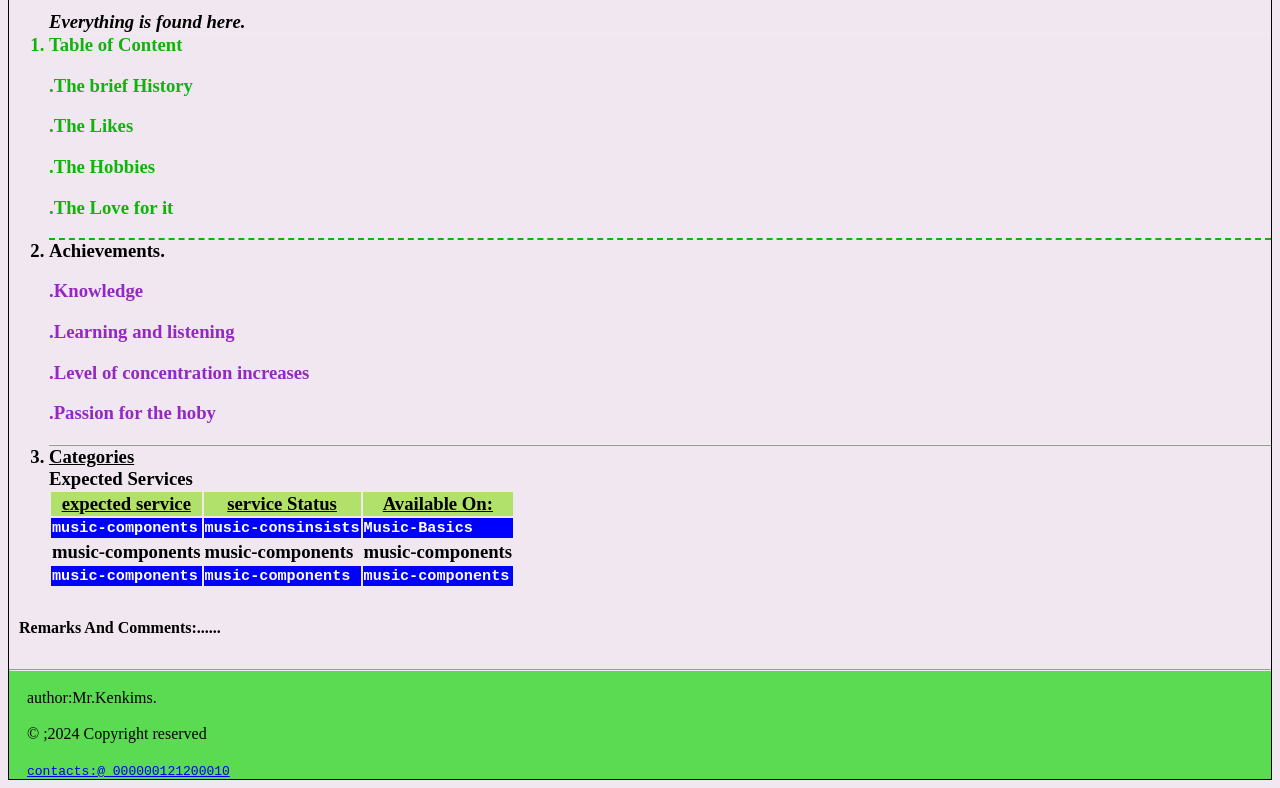
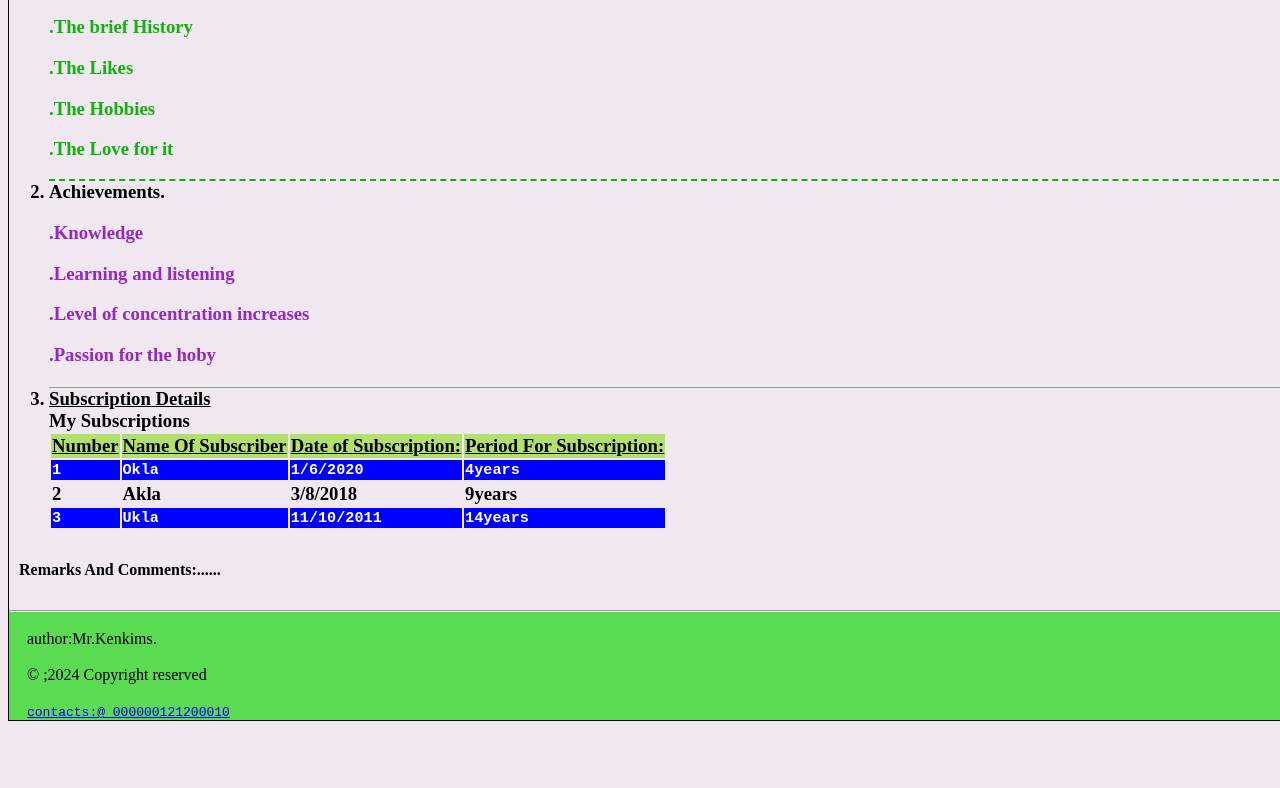
Before and after one commit to kenkim-pol/master-github.io, a plain HTML site: page index.html in a window 1280 px wide. Shown: the part 564-1352 px from the top of the page. After the commit the page ends 1293 px from the top, so only its background shows below. Drawn offline with Linux system fonts and the light colour scheme.

Commit message:
Update index.html

```diff
--- a/index.html
+++ b/index.html
@@ -4,46 +4,63 @@
         <meta charset="utf-8">
         <title>Ken Kim Coding Lessons</title>
     </head>
+
     <header style = "background-color:rgb(247, 188, 247); padding:7px;" >
+
      <h1> How to become a good coding student</h1>
+
         <a href="https://kenkim-pol.github.io/invitocad.github.io/"style="text-decoration:none;border-radius:2px;background-color:blue;color:white;width:33px;padding:8px">Home</a>
+
         <a href="https://kenkim-pol.github.io/myhome-revised.github.io/"style="text-decoration:none;border-radius:2px;background-color:maroon;color:white;width:33px;padding:5px">Where i Started</a>
+
         <a href="https://kenkim-pol.github.io/my-project/"style="text-decoration:none;border-radius:2px;background-color:black;color:white;width:33px;padding:6px;">What to Learn</a>
+
         <a href="https://kenkim-pol.github.io/test-github.io/"style="text-decoration:none;border-radius:2px;background-color:maroon;color:white;width:33px;padding:6px">More resources</a>
+
        <a href="https://kenkim-pol.github.io/my-forms/"style="text-decoration:none;border-radius:2px;background-color:rgb(124, 201, 56);color:white;width:33px;padding:6px">Register now</a>
+
         <hr>
+
     </header>
  <style>
         body {
             background-color:rgb(240, 231, 240);
             border:solid 1px;
         }
+
         #location:hover {
             background-color:rgb(50, 209, 42);
 
         }
+
         .picA,.picB,.picC,.picD{
             width:200px;
 
         }
 
+
         #kimlocation{
             color:rgb(230, 37, 159);
         }
+
         #Cate,th{
             text-decoration:underline;
         }
+
         a:link,#look{
             font-family:monospace;
         }
+
         a:hover{
             color:red;
         }
+
         table .A{
             background-color:blue;
             color:white;
             font-family:monospace;
         }
+
         #look,th{
             background-color:rgb(177, 224, 107);
         }
@@ -52,21 +69,25 @@
             border-bottom:dashed 2px;
              border-top:ridge 1px;
         }
+
         #Cate{
              border-top:ridge 3px;
         }
+
         #cont{
             color:rgb(16, 179, 11);
         }
+
     .achi{
             color:rgb(149, 39, 196);
-
         }
 
         </style>
-    <body>
+    <body
+    style="width:100%;height:100%;">
+
 <h1 id="kimlocation">Welcome @ kenkim's services.</h1>
-<h1 id="location"><a href="https://www.facebook.com/profile.php?id=100064666633048">Please click me to see the location</a></h1>
+
 <div id="sites">
 <ul>What do i need to visit in this website?
 <li><a href="#Content">Table of Content</a></li>
@@ -95,28 +116,33 @@
      <p class="achi">.Learning and listening</p>
        <p class="achi">.Level of concentration increases</p>
        <p class="achi">.Passion for the hoby</p>
-  <li id="Cate">Categories</li>
+  <li id="Cate">Subscription Details</li>
+
      <table>
-        <thead>Expected Services
+        <thead>My Subscriptions
         <tr>
-            <th>expected service</th>
-            <th>service Status</th>
-            <th>Available On:</th>
+            <th>Number </th>
+            <th>Name Of Subscriber</th>
+            <th>Date of Subscription:</th>
+            <th>Period For Subscription:</th>
         </tr>
         <tr>
-            <td class="A B">music-components</td>
-             <td class="A">music-consinsists</td>
-              <td class="A">Music-Basics</td>
+            <td class="A B">1</td>
+             <td class="A">Okla</td>
+              <td class="A">1/6/2020</td>
+              <td class="A">4years</td>
         </tr>
         <tr>
-            <td class="B ">music-components</td>
-             <td class="B">music-components</td>
-              <td class="B">music-components</td>
+            <td class="B ">2</td>
+             <td class="B">Akla</td>
+              <td class="B">3/8/2018</td>
+              <td class="B">9years</td>
         </tr>
         <tr>
-            <td class="A">music-components</td>
-             <td class="A">music-components</td>
-              <td class="A">music-components</td>
+            <td class="A B">3</td>
+             <td class="A">Ukla</td>
+              <td class="A">11/10/2011</td>
+              <td class="A">14years</td>
         </tr>
         </thead>
      </table>
```
